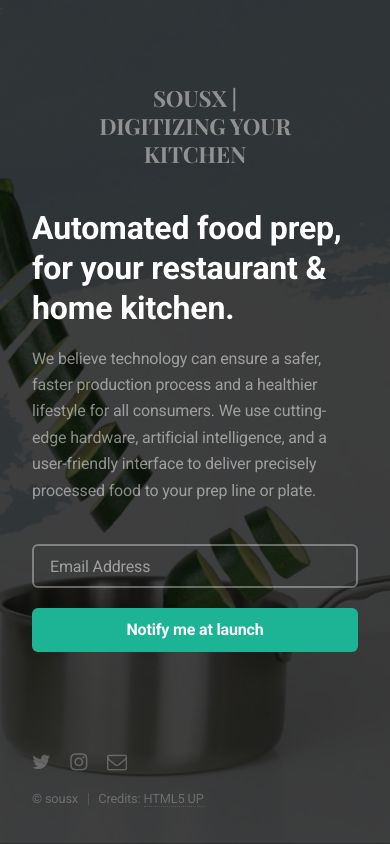
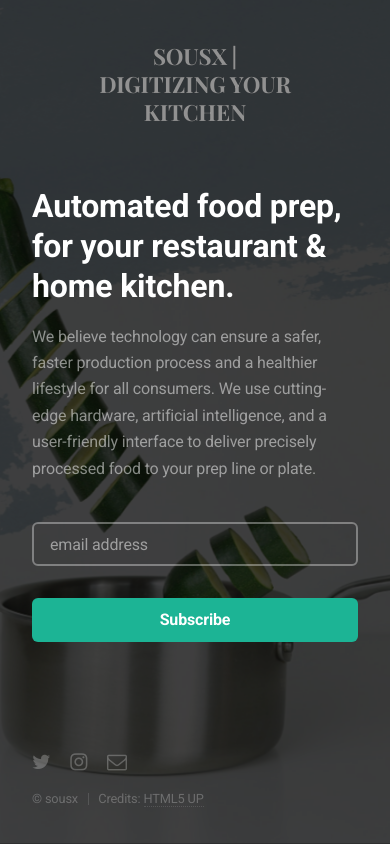
Before and after one commit to sous-x/sous-x.github.io, a plain HTML site: page index.html in a window 390 px wide. Drawn offline with nearby package versions, Linux system fonts and the light colour scheme; a script that the page names is missing.

Commit message:
breakpoints fixes

```diff
--- a/assets/css/main.css
+++ b/assets/css/main.css
@@ -1242,3 +1242,38 @@
 		background-position: 1000px;
 	}
 }
+
+#mc_embed_signup_scroll {
+	width: 500px;
+	display: flex;
+	flex-flow: row nowrap;
+	justify-content: space-between
+}
+
+#mc-embedded-subscribe {
+	margin: 0 2em;
+}
+
+/* Smartphones Breakpoint ----------- */
+@media only screen and (max-width : 520px) {
+	#c-title {
+		text-align: center;
+		position: absolute;
+		top: 0;
+		padding-top: 5vh;
+		left: 50%;
+		transform: translateX(-50%);
+		margin: auto;
+		font-family: 'Playfair Display', Arial, Helvetica, sans-serif;
+		font-size: 1.4em;
+	}
+	#mc_embed_signup_scroll {
+		width: 100%;
+		display: flex;
+		flex-flow: column wrap;
+	}
+	#mc-embedded-subscribe {
+		margin: 2em 0;
+		width: 100%;
+	}
+}
--- a/index.html
+++ b/index.html
@@ -28,10 +28,19 @@
 			</header>
 
 		<!-- Signup Form -->
-			<form id="signup-form" method="post" action="https://gmail.us20.list-manage.com/subscribe/post?u=d5631ab69646826c5fe1a542a&amp;id=bfd2539152">
-				<input type="email" name="email" id="email" placeholder="Email Address" />
-				<input type="submit" value="Notify me at launch" />
+		<div id="mc_embed_signup">
+			<form action="https://gmail.us20.list-manage.com/subscribe/post?u=d5631ab69646826c5fe1a542a&amp;id=bfd2539152" method="post" id="mc-embedded-subscribe-form" name="mc-embedded-subscribe-form" class="validate" target="_blank" novalidate>
+				<div id="mc_embed_signup_scroll">
+
+				<input type="email" value="" name="EMAIL" class="email" id="mce-EMAIL" placeholder="email address" required>
+				<!-- real people should not fill this in and expect good things - do not remove this or risk form bot signups-->
+				<div style="position: absolute; left: -5000px;" aria-hidden="true"><input type="text" name="b_d5631ab69646826c5fe1a542a_bfd2539152" tabindex="-1" value=""></div>
+				<div class="clear"><input type="submit" value="Subscribe" name="subscribe" id="mc-embedded-subscribe" class="button"></div>
+				</div>
 			</form>
+			</div>
+
+			<!--End mc_embed_signup-->
 
 		<!-- Footer -->
 			<footer id="footer">
```
